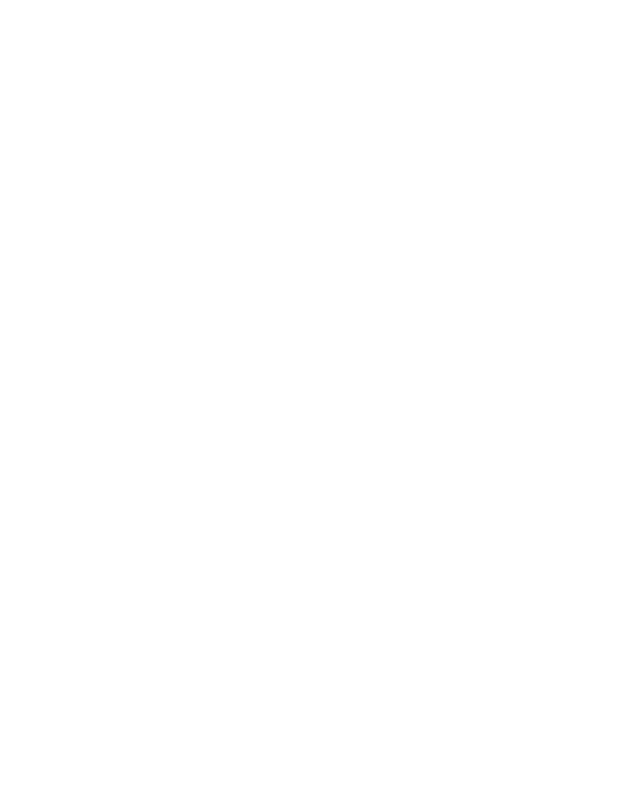
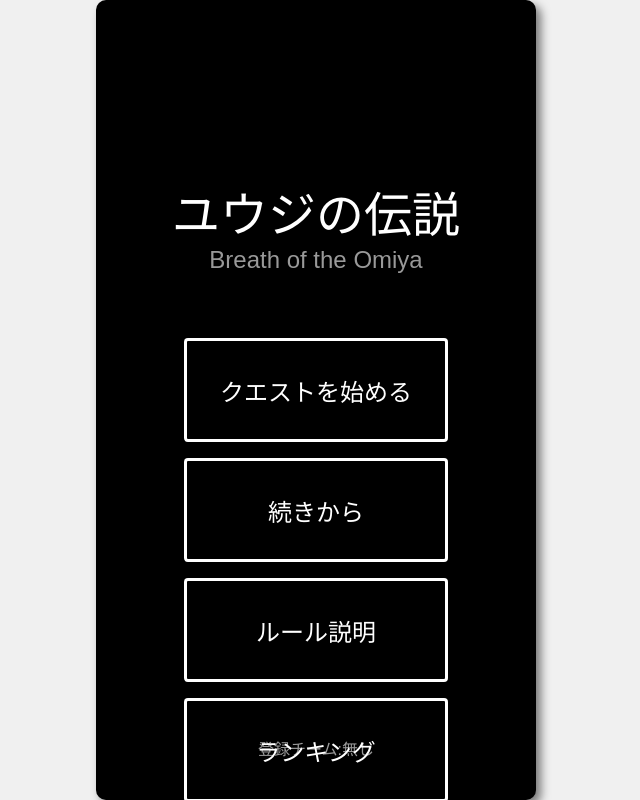
Before and after one commit to nnn-omiya/OmiyaFieldTrip-2024, a plain HTML site: page index.html in a window 1280 px wide. Shown: the whole page, without its empty margins (324-964 px from the left). Drawn offline with Linux system fonts and the light colour scheme; a web font is replaced by a local one.

Commit message:
index画面とlogin画面の制作
多分後で変更する予定

```diff
--- a/css/index.css
+++ b/css/index.css
@@ -0,0 +1,112 @@
+body {
+	margin: 0;
+	padding: 0;
+	background-color: #f0f0f0;
+	color: #ffffff;
+	font-weight: 300;
+	font-style: normal;
+}
+
+* {
+	font-family: "DotGothic16", sans-serif;
+}
+
+#wrapper {
+	position: relative;
+	width: 55vh;
+	height: 100vh;
+	background-color: #000000;
+	margin: 0 auto;
+	box-shadow: 5px 5px 10px rgba(0, 0, 0, 0.5);
+	border-radius: 10px;
+	overflow: hidden;
+}
+
+@media screen and (max-width: 550px) {
+	#wrapper {
+		width: 100vw;
+		border-radius: 0;
+	}
+}
+
+header {
+	margin-top: 40%;
+}
+
+h1 {
+	font-size: 3rem;
+	font-weight: 400;
+	text-align: center;
+	margin: 0;
+}
+h3 {
+	font-size: 1.5rem;
+	opacity: 0.6;
+	font-weight: 200;
+	text-align: center;
+	margin: 0;
+}
+
+menu {
+	padding: 0 20%;
+	display: flex;
+	flex-direction: column;
+	justify-content: center;
+	align-items: center;
+	margin-top: 4rem;
+	list-style-type: none;
+}
+
+menu li {
+	width: 100%;
+}
+
+menu li:not(:last-child) {
+	margin-bottom: 1rem;
+}
+
+menu button {
+	width: 100%;
+	height: 6.5rem;
+	background-color: #000000;
+	color: #ffffff;
+	font-size: 1.5rem;
+	font-weight: 200;
+	border: 3px solid #ffffff;
+	border-radius: 4px;
+	cursor: pointer;
+}
+
+var {
+	width: 100%;
+	position: absolute;
+	bottom: 5%;
+	text-align: center;
+	font-size: 1rem;
+	font-weight: 200;
+	opacity: 0.6;
+	font-style: normal;
+}
+
+samp#error {
+	top: 5%;
+	width: 100%;
+	text-align: center;
+	position: absolute;
+	font-size: 1.5rem;
+	font-weight: 200;
+	font-style: normal;
+	opacity: 0;
+}
+
+@keyframes fadeOut {
+	0% { opacity: 1; }
+	50% { opacity: 1; }
+	100% { opacity: 0; }
+}
+
+.fadeOut {
+	animation-name: fadeOut;
+	animation-duration: 2s;
+	animation-fill-mode: forwards;
+}
--- a/css/login.css
+++ b/css/login.css
@@ -0,0 +1,146 @@
+body {
+	font-weight: 300;
+	font-style: normal;
+	color: #ffffff;
+	background-color: #f0f0f0;
+	margin: 0;
+	padding: 0;
+}
+
+* {
+	font-family: "DotGothic16", sans-serif;
+}
+
+#wrapper {
+	position: relative;
+	width: 55vh;
+	height: 100vh;
+	margin: 0 auto;
+	background-color: #000000;
+	border-radius: 10px;
+	box-shadow: 5px 5px 10px rgba(0, 0, 0, 0.5);
+	overflow: hidden;
+}
+
+@media screen and (max-width: 550px) {
+	#wrapper {
+			width: 100vw;
+			border-radius: 0;
+	}
+}
+
+header {
+	margin-top: 12.5%;
+}
+
+h1, h3 {
+	text-align: center;
+	margin: 0;
+}
+
+h1 {
+	font-size: 3rem;
+	font-weight: 400;
+}
+
+h3 {
+	font-size: 1.5rem;
+	font-weight: 200;
+	opacity: 0.6;
+}
+
+samp#already, samp#error {
+	position: absolute;
+	width: 100%;
+	text-align: center;
+	font-size: 1.25rem;
+	font-weight: 200;
+	font-style: normal;
+	opacity: 0;
+}
+
+samp#already {
+	top: 30%;
+}
+
+samp#error {
+	top: 5%;
+}
+
+var {
+	position: absolute;
+	bottom: 5%;
+	width: 100%;
+	text-align: center;
+	font-size: 1rem;
+	font-weight: 200;
+	font-style: normal;
+	opacity: 0.6;
+}
+
+#login-form {
+	width: 60%;
+	margin: 0 20%;
+	margin-top: 35%;
+}
+
+#login-form label {
+	display: block;
+	text-align: center;
+	font-size: 1.25rem;
+	font-weight: 200;
+	opacity: 0.8;
+}
+
+#login-form input {
+	box-sizing: border-box;
+	width: 100%;
+	height: 3.5rem;
+	padding: 0 1rem;
+	margin: 1rem 0;
+	border: none;
+	border-radius: 5px;
+	border: 3px solid #ffffff;
+	background-color: #000000;
+	color: #ffffff;
+	font-size: 1.25rem;
+	font-weight: 200;
+}
+
+#login-form input:focus {
+	outline: none;
+}
+
+#login-form input[type="submit"] {
+	height: 7rem;
+	margin-top: 10%;
+	font-size: 1.75rem;
+}
+
+@keyframes fadeOut {
+	0% { opacity: 1; }
+	50% { opacity: 1; }
+	100% { opacity: 0; }
+}
+
+.fadeOut {
+	animation-name: fadeOut;
+	animation-duration: 2s;
+	animation-fill-mode: forwards;
+}
+
+a#back {
+	position: absolute;
+	box-sizing: border-box;
+	padding: 0.25rem 1rem;
+	margin-left: 5%;
+	border: none;
+	border-radius: 5px;
+	bottom: 5%;
+	border: 3px solid #ffffff;
+	background-color: #000000;
+	color: #ffffff;
+	font-size: 1.25rem;
+	font-weight: 200;
+	text-decoration: none;
+}
--- a/index.html
+++ b/index.html
@@ -3,10 +3,27 @@
 <head>
 	<meta charset="UTF-8">
 	<meta name="viewport" content="width=device-width, initial-scale=1.0">
+	<link rel="preconnect" href="https://fonts.googleapis.com">
+	<link rel="preconnect" href="https://fonts.gstatic.com" crossorigin>
+	<link href="https://fonts.googleapis.com/css2?family=DotGothic16&display=swap" rel="stylesheet">
 	<link rel="stylesheet" href="./css/index.css">
-	<title>Document</title>
+	<title>大宮校外学習</title>
 </head>
 <body>
-
+	<main id="wrapper">
+		<header>
+			<h1>ユウジの伝説</h1>
+			<h3>Breath of the Omiya</h3>
+		</header>
+		<menu>
+			<li><button onclick="navigate('login.html')">クエストを始める</button></li>
+			<li><button onclick="navigate('status.html')">続きから</button></li>
+			<li><button onclick="navigate('status.html')">ルール説明</button></li>
+			<li><button onclick="navigate('status.html')">ランキング</button></li>
+		</menu>
+		<var>登録チーム:<span id="team-name">無し</span></var>
+		<samp id="error">チームを登録していません</samp>
+	</main>
 </body>
+<script src="./js/index.js"></script>
 </html>
--- /dev/null
+++ b/js/index.js
@@ -0,0 +1,28 @@
+"use strict";
+
+function navigate(url) {
+	const teamName = localStorage.getItem('teamName');
+	if (teamName || url === 'login.html') {
+		window.location.href = url;
+	} else {
+		onTrigger();
+	}
+}
+
+function onTrigger() {
+	const element = document.querySelector('samp#error');
+	element.classList.add('fadeOut');
+
+	element.addEventListener('animationend', function() {
+		element.classList.remove('fadeOut');
+	}, { once: true });
+}
+
+window.addEventListener('load', () => {
+	const teamName = localStorage.getItem('teamName');
+	if (teamName) {
+		document.querySelector('span#team-name').textContent = teamName;
+	} else {
+		console.log('failed to get teamName');
+	}
+})
```
Also changed, not shown: js/login.js (added, +91 -0 lines), login.html (+22 -2 lines).
